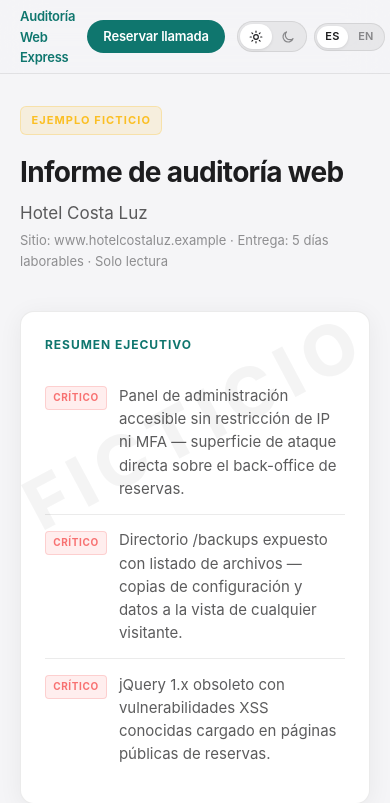
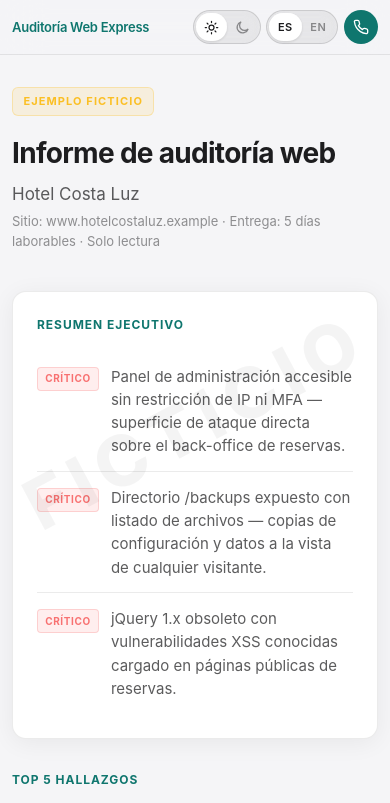
Before and after one commit to heindall92/auditoria-ad-express, a plain HTML site: page informe.html in a window 390 px wide. Shown: the top 803 px of the page. Drawn offline with Linux system fonts and the light colour scheme.

Commit message:
fix: polish mobile nav theme and language toggles

```diff
--- a/informe.html
+++ b/informe.html
@@ -2,7 +2,7 @@
 <html lang="es" data-theme="dark">
 <head>
   <meta charset="UTF-8">
-  <meta name="viewport" content="width=device-width, initial-scale=1">
+  <meta name="viewport" content="width=device-width, initial-scale=1, viewport-fit=cover">
   <meta name="description" content="Informe de ejemplo ficticio — Auditoría Web Express. Hotel Costa Luz.">
   <meta name="robots" content="noindex">
   <title>Informe de ejemplo (FICTICIO) — Auditoría Web Express</title>
@@ -30,25 +30,28 @@
       <a href="index.html" class="nav__brand"><span data-i18n="nav.brand">Auditoría Web</span> <span>Express</span></a>
       <div class="nav__right">
         <nav class="nav__links" data-i18n-aria="nav.aria" aria-label="Principal">
-          <a class="btn btn--ghost btn--sm" href="index.html" data-i18n="nav.back">← Volver</a>
-          <a class="btn btn--primary btn--sm nav__cta" href="mailto:yoandyramirezdelgado@gmail.com?subject=Auditor%C3%ADa%20Web%20Express" data-i18n="nav.cta" data-i18n-mail="mail.subject">Reservar llamada</a>
+          <a class="btn btn--ghost btn--sm nav__back" href="index.html" data-i18n="nav.back">← Volver</a>
         </nav>
         <div class="nav__toggles">
-          <div class="seg" role="group" data-i18n-aria="nav.theme" aria-label="Tema">
-            <button type="button" class="seg__btn" data-theme-set="light" aria-pressed="false" title="Light">
-              <svg class="seg__icon" width="14" height="14" viewBox="0 0 24 24" fill="none" stroke="currentColor" stroke-width="2" stroke-linecap="round" aria-hidden="true"><circle cx="12" cy="12" r="4"/><path d="M12 2v2M12 20v2M4.93 4.93l1.41 1.41M17.66 17.66l1.41 1.41M2 12h2M20 12h2M4.93 19.07l1.41-1.41M17.66 6.34l1.41-1.41"/></svg>
+          <div class="seg seg--theme" role="group" data-i18n-aria="nav.theme" aria-label="Tema">
+            <button type="button" class="seg__btn" data-theme-set="light" aria-pressed="false" title="Claro">
+              <svg class="seg__icon" width="15" height="15" viewBox="0 0 24 24" fill="none" stroke="currentColor" stroke-width="2" stroke-linecap="round" aria-hidden="true"><circle cx="12" cy="12" r="4"/><path d="M12 2v2M12 20v2M4.93 4.93l1.41 1.41M17.66 17.66l1.41 1.41M2 12h2M20 12h2M4.93 19.07l1.41-1.41M17.66 6.34l1.41-1.41"/></svg>
               <span class="seg__label" data-i18n="theme.light">Claro</span>
             </button>
-            <button type="button" class="seg__btn" data-theme-set="dark" aria-pressed="true" title="Dark">
-              <svg class="seg__icon" width="14" height="14" viewBox="0 0 24 24" fill="none" stroke="currentColor" stroke-width="2" stroke-linecap="round" aria-hidden="true"><path d="M21 14.3A9 9 0 1 1 9.7 3a7 7 0 0 0 11.3 11.3z"/></svg>
+            <button type="button" class="seg__btn" data-theme-set="dark" aria-pressed="true" title="Oscuro">
+              <svg class="seg__icon" width="15" height="15" viewBox="0 0 24 24" fill="none" stroke="currentColor" stroke-width="2" stroke-linecap="round" aria-hidden="true"><path d="M21 14.3A9 9 0 1 1 9.7 3a7 7 0 0 0 11.3 11.3z"/></svg>
               <span class="seg__label" data-i18n="theme.dark">Oscuro</span>
             </button>
           </div>
-          <div class="seg" role="group" data-i18n-aria="nav.lang" aria-label="Idioma">
+          <div class="seg seg--lang" role="group" data-i18n-aria="nav.lang" aria-label="Idioma">
             <button type="button" class="seg__btn" data-lang-set="es" aria-pressed="true">ES</button>
             <button type="button" class="seg__btn" data-lang-set="en" aria-pressed="false">EN</button>
           </div>
         </div>
+        <a class="btn btn--primary btn--sm nav__cta" href="mailto:yoandyramirezdelgado@gmail.com?subject=Auditor%C3%ADa%20Web%20Express" data-i18n-aria="nav.cta" data-i18n-mail="mail.subject" aria-label="Reservar llamada">
+          <svg class="nav__cta-icon" width="16" height="16" viewBox="0 0 24 24" fill="none" stroke="currentColor" stroke-width="2" stroke-linecap="round" stroke-linejoin="round" aria-hidden="true"><path d="M22 16.92v3a2 2 0 0 1-2.18 2 19.79 19.79 0 0 1-8.63-3.07 19.5 19.5 0 0 1-6-6 19.79 19.79 0 0 1-3.07-8.67A2 2 0 0 1 4.11 2h3a2 2 0 0 1 2 1.72c.127.96.361 1.903.7 2.81a2 2 0 0 1-.45 2.11L8.09 9.91a16 16 0 0 0 6 6l1.27-1.27a2 2 0 0 1 2.11-.45c.907.339 1.85.573 2.81.7A2 2 0 0 1 22 16.92z"/></svg>
+          <span class="nav__cta-label" data-i18n="nav.cta">Reservar llamada</span>
+        </a>
       </div>
     </div>
   </header>
--- a/main.js
+++ b/main.js
@@ -329,6 +329,11 @@
       el.setAttribute('aria-label', t(l, key));
     });
 
+    document.querySelectorAll('[data-theme-set]').forEach(function (btn) {
+      var key = btn.getAttribute('data-theme-set') === 'light' ? 'theme.light' : 'theme.dark';
+      btn.setAttribute('title', t(l, key));
+    });
+
     document.querySelectorAll('[data-i18n-mail]').forEach(function (el) {
       var key = el.getAttribute('data-i18n-mail');
       if (!key) return;
--- a/styles.css
+++ b/styles.css
@@ -21,7 +21,11 @@
   --shadow: 0 8px 32px rgba(0, 0, 0, 0.28);
   --watermark: rgba(255, 255, 255, 0.04);
   --th-bg: rgba(255, 255, 255, 0.02);
-  --seg-track: rgba(255, 255, 255, 0.06);
+  --seg-track: rgba(255, 255, 255, 0.08);
+  --seg-border: rgba(255, 255, 255, 0.12);
+  --seg-active: rgba(255, 255, 255, 0.92);
+  --seg-active-text: #0a0a0b;
+  --nav-h: 54px;
 }
 
 
@@ -42,6 +46,10 @@
   --watermark: rgba(0, 0, 0, 0.045);
   --th-bg: rgba(0, 0, 0, 0.03);
   --seg-track: rgba(0, 0, 0, 0.06);
+  --seg-border: rgba(0, 0, 0, 0.12);
+  --seg-active: #ffffff;
+  --seg-active-text: #1d1d1f;
+  --nav-h: 54px;
 }
 
 
@@ -130,8 +138,9 @@
   position: sticky;
   top: 0;
   z-index: 100;
-  backdrop-filter: blur(20px);
-  -webkit-backdrop-filter: blur(20px);
+  padding-top: env(safe-area-inset-top, 0px);
+  backdrop-filter: saturate(180%) blur(20px);
+  -webkit-backdrop-filter: saturate(180%) blur(20px);
   background: var(--nav-bg);
   border-bottom: 1px solid var(--border);
 }
@@ -140,40 +149,54 @@
   display: flex;
   align-items: center;
   justify-content: space-between;
-  gap: 0.75rem;
-  min-height: 3.5rem;
-  padding: 0.4rem 0;
+  flex-wrap: nowrap;
+  gap: 0.5rem;
+  height: var(--nav-h);
+  min-height: var(--nav-h);
+  max-height: var(--nav-h);
+  padding: 0;
+  box-sizing: content-box;
 }
 
 .nav__right {
   display: flex;
   align-items: center;
-  gap: 0.75rem;
+  flex-wrap: nowrap;
+  gap: 0.4rem;
   flex-shrink: 0;
 }
 
 .nav__toggles {
   display: flex;
   align-items: center;
-  gap: 0.4rem;
+  flex-wrap: nowrap;
+  gap: 0.35rem;
+  flex-shrink: 0;
 }
 
-/* —— Segmented controls (iOS-like) —— */
+/* —— Segmented controls (iOS HIG) —— */
 .seg {
   display: inline-flex;
   align-items: stretch;
+  flex-wrap: nowrap;
   padding: 2px;
   background: var(--seg-track);
-  border: 1px solid var(--border);
+  border: 1px solid var(--seg-border);
   border-radius: 980px;
-  gap: 1px;
+  gap: 0;
+  -webkit-backdrop-filter: blur(8px);
+  backdrop-filter: blur(8px);
+  box-shadow: inset 0 0.5px 0 rgba(255, 255, 255, 0.06);
 }
 
 .seg__btn {
+  -webkit-appearance: none;
+  appearance: none;
   display: inline-flex;
   align-items: center;
   justify-content: center;
-  gap: 0.3rem;
+  gap: 0.28rem;
+  margin: 0;
   font-family: inherit;
   font-size: 0.6875rem;
   font-weight: 600;
@@ -181,41 +204,73 @@
   line-height: 1;
   color: var(--text-muted);
   background: transparent;
-  border: none;
+  background-color: transparent;
+  border: 0;
   border-radius: 980px;
-  padding: 0.35rem 0.55rem;
+  padding: 0.38rem 0.5rem;
   cursor: pointer;
-  min-width: 1.85rem;
-  transition: background-color 120ms var(--ease), color 120ms var(--ease), transform 120ms ease-out;
+  min-width: 1.75rem;
+  min-height: 1.75rem;
+  box-shadow: none;
+  outline: none;
+  -webkit-tap-highlight-color: transparent;
+  transition: background-color 140ms var(--ease), color 140ms var(--ease), box-shadow 140ms var(--ease), transform 120ms ease-out;
+}
+
+.seg__btn:focus-visible {
+  box-shadow: 0 0 0 2px var(--accent-soft);
 }
 
 .seg__btn:active {
-  transform: scale(0.97);
+  transform: scale(0.96);
 }
 
 .seg__btn.is-active {
-  background: var(--bg-elevated);
-  color: var(--text);
-  box-shadow: 0 1px 3px rgba(0, 0, 0, 0.18);
+  background: var(--seg-active);
+  background-color: var(--seg-active);
+  color: var(--seg-active-text);
+  box-shadow: 0 1px 3px rgba(0, 0, 0, 0.22), 0 0.5px 0 rgba(255, 255, 255, 0.35) inset;
+  border: 0;
+}
+
+[data-theme="dark"] .seg__btn.is-active {
+  background: #fff;
+  background-color: #fff;
+  color: #0a0a0b;
 }
 
 [data-theme="light"] .seg__btn.is-active {
   background: #fff;
-  box-shadow: 0 1px 3px rgba(0, 0, 0, 0.1);
+  background-color: #fff;
+  color: #1d1d1f;
+  box-shadow: 0 1px 3px rgba(0, 0, 0, 0.12), 0 0.5px 0 rgba(255, 255, 255, 0.9) inset;
 }
 
 .seg__icon {
   display: block;
   flex-shrink: 0;
+  width: 15px;
+  height: 15px;
+  pointer-events: none;
 }
 
 .seg__label {
   display: none;
 }
 
-@media (min-width: 960px) {
-  .seg__label {
+.seg--lang .seg__btn {
+  min-width: 2rem;
+  padding: 0.38rem 0.55rem;
+  letter-spacing: 0.04em;
+}
+
+@media (min-width: 640px) {
+  .seg--theme .seg__label {
     display: inline;
+  }
+
+  .seg--theme .seg__btn {
+    padding: 0.38rem 0.65rem;
   }
 }
 
@@ -223,6 +278,11 @@
   font-size: 0.9375rem;
   font-weight: 600;
   letter-spacing: -0.02em;
+  min-width: 0;
+  overflow: hidden;
+  text-overflow: ellipsis;
+  white-space: nowrap;
+  flex-shrink: 1;
 }
 
 .nav__brand span {
@@ -230,9 +290,10 @@
 }
 
 .nav__links {
-  display: flex;
+  display: none;
   align-items: center;
-  gap: 1.25rem;
+  flex-wrap: nowrap;
+  gap: 1.1rem;
 }
 
 .nav__link {
@@ -240,6 +301,7 @@
   color: var(--text-secondary);
   letter-spacing: -0.01em;
   transition: opacity 120ms var(--ease);
+  white-space: nowrap;
 }
 
 .nav__link:hover {
@@ -248,26 +310,74 @@
 }
 
 .nav__cta {
+  display: inline-flex;
+  align-items: center;
+  justify-content: center;
+  flex-shrink: 0;
+  gap: 0;
+  padding: 0;
+  width: 2.1rem;
+  height: 2.1rem;
+  min-width: 2.1rem;
+  border-radius: 980px;
+}
+
+.nav__cta-icon {
+  display: block;
+  flex-shrink: 0;
+}
+
+.nav__cta-label {
   display: none;
 }
 
-@media (min-width: 720px) {
+.nav__back {
+  display: none;
+}
+
+@media (min-width: 640px) {
   .nav__cta {
+    width: auto;
+    height: auto;
+    min-width: 0;
+    gap: 0.35rem;
+    padding: 0.5rem 0.9rem;
+  }
+
+  .nav__cta-icon {
+    display: none;
+  }
+
+  .nav__cta-label {
+    display: inline;
+  }
+
+  .nav__back {
     display: inline-flex;
+  }
+
+  .nav__right {
+    gap: 0.55rem;
   }
 }
 
-@media (max-width: 719px) {
-  .nav__links .nav__link {
-    display: none;
-  }
-
-  .nav__links .btn--ghost {
-    display: none;
+@media (min-width: 900px) {
+  .nav__links {
+    display: flex;
   }
 
   .nav__brand {
+    font-size: 0.9375rem;
+  }
+}
+
+@media (max-width: 639px) {
+  .nav__brand {
     font-size: 0.8125rem;
+  }
+
+  .wrap {
+    width: min(100% - 1.5rem, var(--max));
   }
 }
 
@@ -316,6 +426,29 @@
 .btn--sm {
   font-size: 0.8125rem;
   padding: 0.55rem 0.95rem;
+}
+
+/* Nav CTA must win over .btn / .btn--sm (Android-safe compact control) */
+a.nav__cta.btn {
+  -webkit-appearance: none;
+  appearance: none;
+  flex-shrink: 0;
+  gap: 0;
+  padding: 0;
+  width: 2.1rem;
+  height: 2.1rem;
+  min-width: 2.1rem;
+  border-radius: 980px;
+}
+
+@media (min-width: 640px) {
+  a.nav__cta.btn {
+    width: auto;
+    height: auto;
+    min-width: 0;
+    gap: 0.35rem;
+    padding: 0.5rem 0.9rem;
+  }
 }
 
 /* —— Hero —— */
```
Also changed, not shown: index.html (+11 -8 lines).
